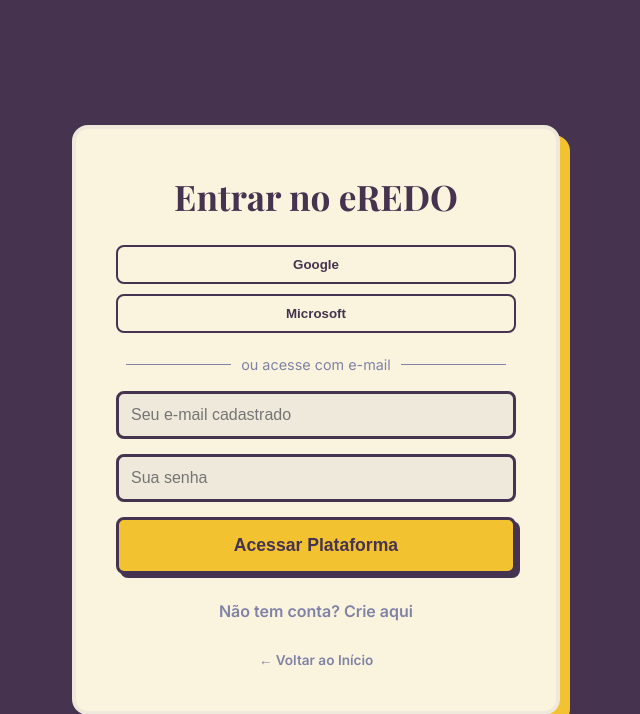
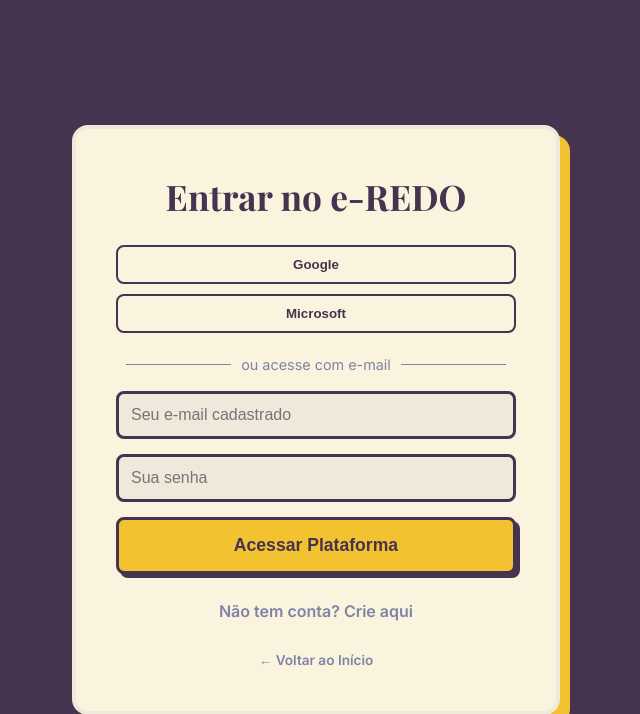
Before and after one commit to AqueleSales/projeto_politc, a Flask app: page /login in a window 1280 px wide. Shown: the top 714 px of the page, without its empty margins (324-964 px from the left). Run offline with Flask 3, Linux system fonts and the light colour scheme; some web fonts are replaced.

Commit message:
Fix title and heading for e-REDO login page

```diff
--- a/templates/login.html
+++ b/templates/login.html
@@ -3,7 +3,7 @@
 <head>
     <meta charset="UTF-8">
     <meta name="viewport" content="width=device-width, initial-scale=1.0">
-    <title>Entrar - eREDO</title>
+    <title>Entrar - e-REDO</title>
     <link rel="stylesheet" href="{{ url_for('static', filename='style.css') }}">
     <link href="https://fonts.googleapis.com/css2?family=Inter:wght@400;600;800&family=Playfair+Display:wght@700&display=swap" rel="stylesheet">
     <style>
@@ -30,7 +30,7 @@
 <body>
 
     <div class="auth-container-centro">
-        <h2>Entrar no eREDO</h2>
+        <h2>Entrar no e-REDO</h2>
 
         <div class="social-btns">
             <button class="btn-social" onclick="mostrarErro('Integração em breve!')">Google</button>
```
